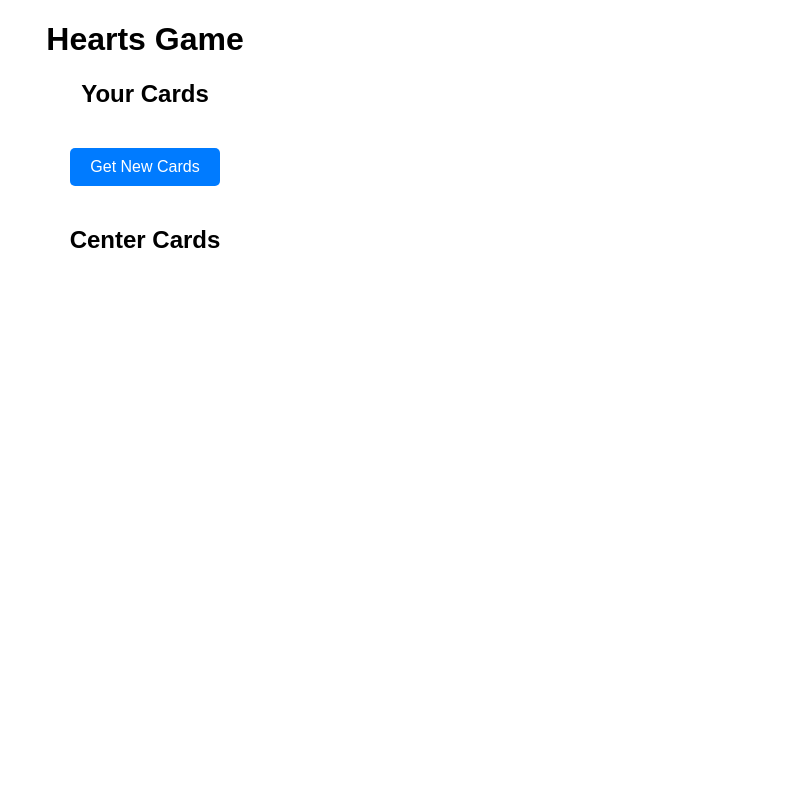
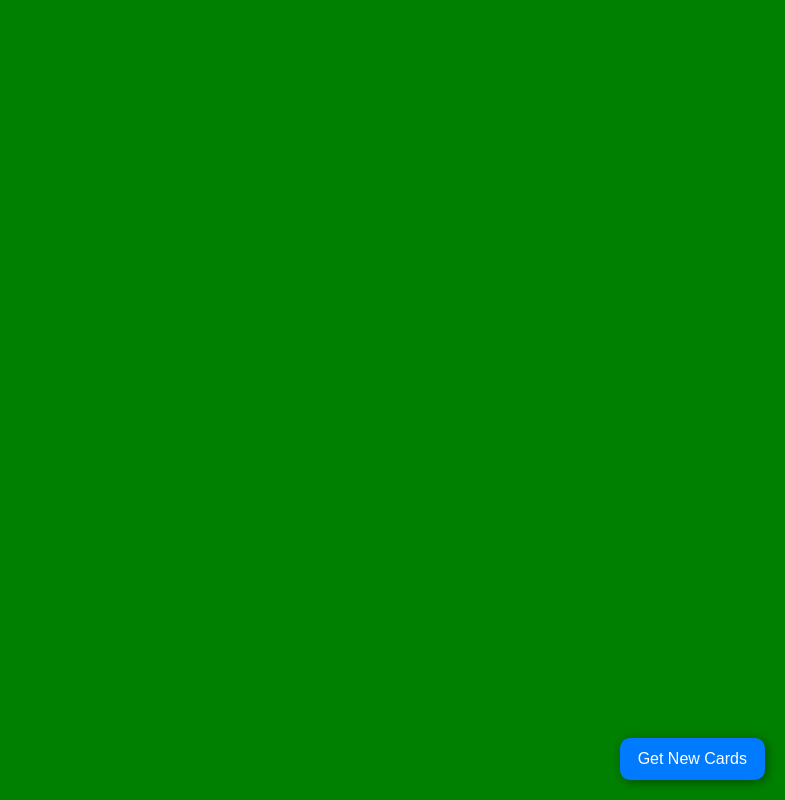
Before and after one commit to Lime029/HeartsAI, a Flask app: page / in a window 1280 px wide. Shown: the whole page, without its empty margins (495-1280 px from the left). Run offline with Flask 3, Linux system fonts and the light colour scheme; some libraries are stand-ins or nearby versions.

Commit message:
green and name at bottom

```diff
--- a/app.py
+++ b/app.py
@@ -10,6 +10,16 @@ socketio = SocketIO(app, cors_allowed_origins="*")
 
 game = Game(["Rachel", "Meal", "Shraf", "Simi"], 100, True)
 
+def emit_game_state():
+    """Emit the current game state to all clients."""
+    trick_cards = [Game.dict_repr(trick[1]) for trick in game.trick]
+    emit('update_cards', {
+        "player_cards": Game.dict_repr(game.current_player.hand),
+        "center_cards": trick_cards,
+        "player_name": game.current_player.name,
+        "player_score": game.current_player.score
+    }, broadcast=True)
+
 @app.route('/')
 def index():
     return render_template('index.html')
@@ -17,28 +27,27 @@ def index():
 @socketio.on('connect')
 def send_initial_cards():
     """Send player cards and center cards on connection."""
-    trick_cards = [Game.dict_repr(trick[1]) for trick in game.trick]
-    emit('update_cards', {"player_cards": Game.dict_repr(game.current_player.hand), "center_cards": trick_cards})
+    emit_game_state()
 
 @socketio.on('play_card')
 def play_card(card):
     """Move a played card from player cards to the center."""
     global game
     card = game.deck.get_card(card['rank'], card['suit'])
-    print(card)
-    print(game.current_player.hand)
+    print(game.current_player.name)
+    print(game.current_player.score)
+    # print(card)
+    # print(game.current_player.hand)
     if card in game.current_player.hand:
         game.play_card(card)
-        trick_cards = [Game.dict_repr(trick[1]) for trick in game.trick]
-        emit('update_cards', {"player_cards": Game.dict_repr(game.current_player.hand), "center_cards": trick_cards}, broadcast=True)
+        emit_game_state()
 
 @socketio.on('get_new_cards')
 def get_new_cards():
     """Generates a new game."""
     global game
     game = Game(["Rachel", "Meal", "Shraf", "Simi"], 100)
-    trick_cards = [Game.dict_repr(trick[1]) for trick in game.trick]
-    emit('update_cards', {"player_cards": Game.dict_repr(game.current_player.hand), "center_cards": trick_cards}, broadcast=True)
+    emit_game_state()
 
 if __name__ == '__main__':
     socketio.run(app, debug=True, allow_unsafe_werkzeug=True)
--- a/templates/index.html
+++ b/templates/index.html
@@ -1,59 +1,133 @@
 <!DOCTYPE html>
 <html lang="en">
 <head>
-    <meta charset="UTF-8">
-    <meta name="viewport" content="width=device-width, initial-scale=1.0">
+    <meta charset="UTF-8" />
+    <meta name="viewport" content="width=device-width, initial-scale=1.0"/>
     <title>Hearts Game</title>
     <script src="https://cdnjs.cloudflare.com/ajax/libs/socket.io/4.5.4/socket.io.js"></script>
     <style>
-        body { font-family: Arial, sans-serif; text-align: center; }
-        #player-cards, #center-cards { display: flex; justify-content: center; gap: 10px; margin-top: 20px; }
+        body {
+            font-family: Arial, sans-serif;
+            margin: 0;
+            height: 100vh;
+            display: grid;
+            grid-template-rows: 1fr auto;
+            background: green;
+            color: white;
+        }
+
+        #center-cards {
+            display: flex;
+            justify-content: center;
+            align-items: center;
+            gap: 10px;
+        }
+
+        #player-cards {
+            display: flex;
+            justify-content: center;
+            gap: 10px;
+            padding: 20px;
+        }
+
         .card {
-            width: 100px; height: 150px;
+            width: 100px;
+            height: 150px;
             border-radius: 8px;
-            display: flex; flex-direction: column;
-            justify-content: center; align-items: center;
-            font-size: 24px; font-weight: bold;
+            display: flex;
+            flex-direction: column;
+            justify-content: center;
+            align-items: center;
+            font-size: 24px;
+            font-weight: bold;
             box-shadow: 2px 2px 5px rgba(0, 0, 0, 0.3);
-            background-color: white; border: 1px solid #000;
+            background-color: white;
+            border: 1px solid #000;
             transition: transform 0.2s ease, box-shadow 0.2s ease;
             position: relative;
         }
-        .red { color: red; } .black { color: black; }
-        .card:hover { transform: scale(1.1); box-shadow: 4px 4px 10px rgba(0, 0, 0, 0.4); }
-        .rank { position: absolute; top: 5px; left: 5px; font-size: 18px; }
+
+        .red { color: red; }
+        .black { color: black; }
+
+        .card:hover {
+            transform: scale(1.1);
+            box-shadow: 4px 4px 10px rgba(0, 0, 0, 0.4);
+        }
+
+        .rank {
+            position: absolute;
+            top: 5px;
+            left: 5px;
+            font-size: 18px;
+        }
+
         .suit { font-size: 40px; }
+
         #new-cards-btn {
-            margin-top: 20px; padding: 10px 20px;
-            font-size: 16px; cursor: pointer;
-            border: none; border-radius: 5px;
-            background-color: #007bff; color: white;
-            transition: background-color 0.2s;
+            position: fixed;
+            bottom: 20px;
+            right: 20px;
+            padding: 12px 18px;
+            font-size: 16px;
+            cursor: pointer;
+            border: none;
+            border-radius: 10px;
+            background-color: #007bff;
+            color: white;
+            box-shadow: 2px 2px 10px rgba(0,0,0,0.4);
+            transition: background-color 0.2s, transform 0.2s;
         }
-        #new-cards-btn:hover { background-color: #0056b3; }
+
+        #new-cards-btn:hover {
+            background-color: #0056b3;
+            transform: scale(1.05);
+        }
+
+        #player-info {
+            position: fixed;
+            bottom: 20px;
+            left: 20px;
+            text-align: left;
+            color: rgb(255, 255, 114);
+        }
+
+        #player-name {
+            font-size: 30px;
+            font-weight: bold;
+        }
+
+        #player-score {
+            font-size: 17px;
+        }
     </style>
 </head>
 <body>
-    <h1>Hearts Game</h1>
-    <h2>Your Cards</h2>
     <button id="new-cards-btn">Get New Cards</button>
+
+    <div id="center-cards"></div>
     <div id="player-cards"></div>
 
-    <h2>Center Cards</h2>
-    <div id="center-cards"></div>
+    <div id="player-info">
+        <div id="player-name"></div>
+        <div id="player-score"></div>
+    </div>
 
     <script>
         var socket = io();
 
-        document.getElementById('new-cards-btn').addEventListener('click', function() {
+        document.getElementById('new-cards-btn').addEventListener('click', function () {
             socket.emit('get_new_cards');
         });
 
-        socket.on('update_cards', function(data) {
+        socket.on('update_cards', function (data) {
             let playerDiv = document.getElementById('player-cards');
             let centerDiv = document.getElementById('center-cards');
             playerDiv.innerHTML = '';
             centerDiv.innerHTML = '';
+
+            document.getElementById('player-name').textContent = data.player_name;
+            document.getElementById('player-score').textContent = "Score: " + data.player_score;
 
             function createCardElement(card, isPlayerCard) {
                 let cardElement = document.createElement('div');
@@ -65,7 +139,7 @@
 
                 if (isPlayerCard) {
                     cardElement.style.cursor = "pointer";
-                    cardElement.onclick = function() { socket.emit('play_card', card); };
+                    cardElement.onclick = function () { socket.emit('play_card', card); };
                 }
 
                 return cardElement;
```
